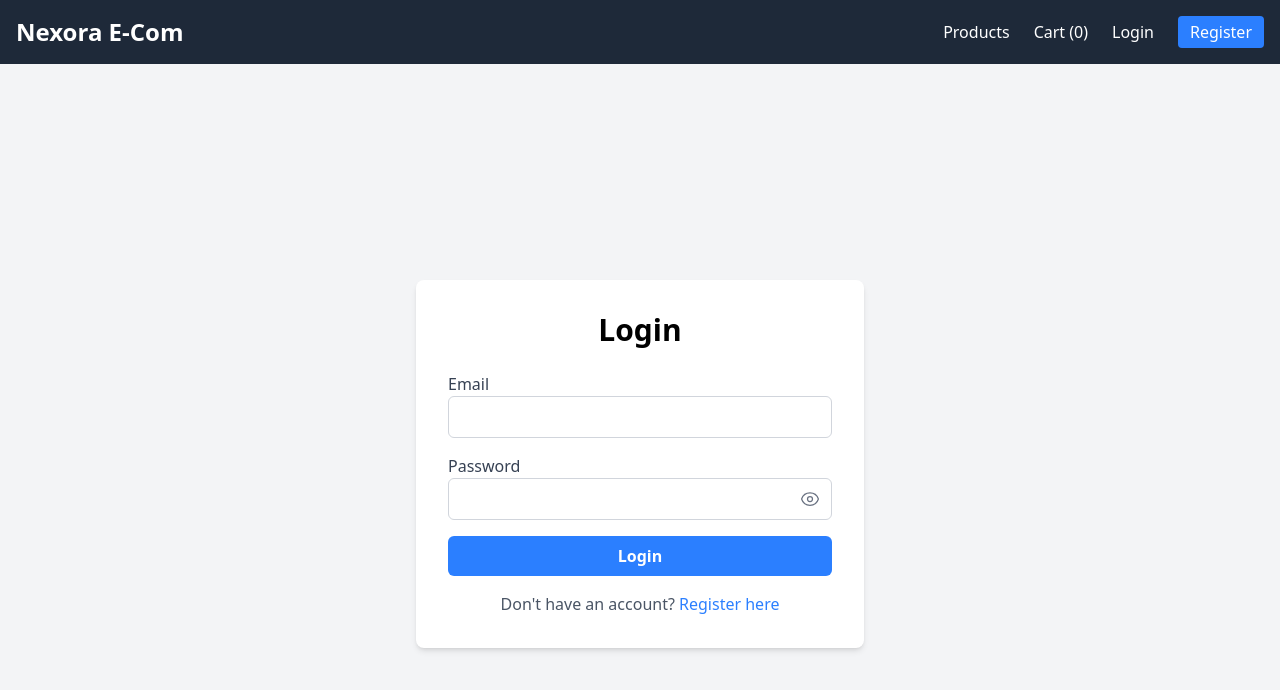
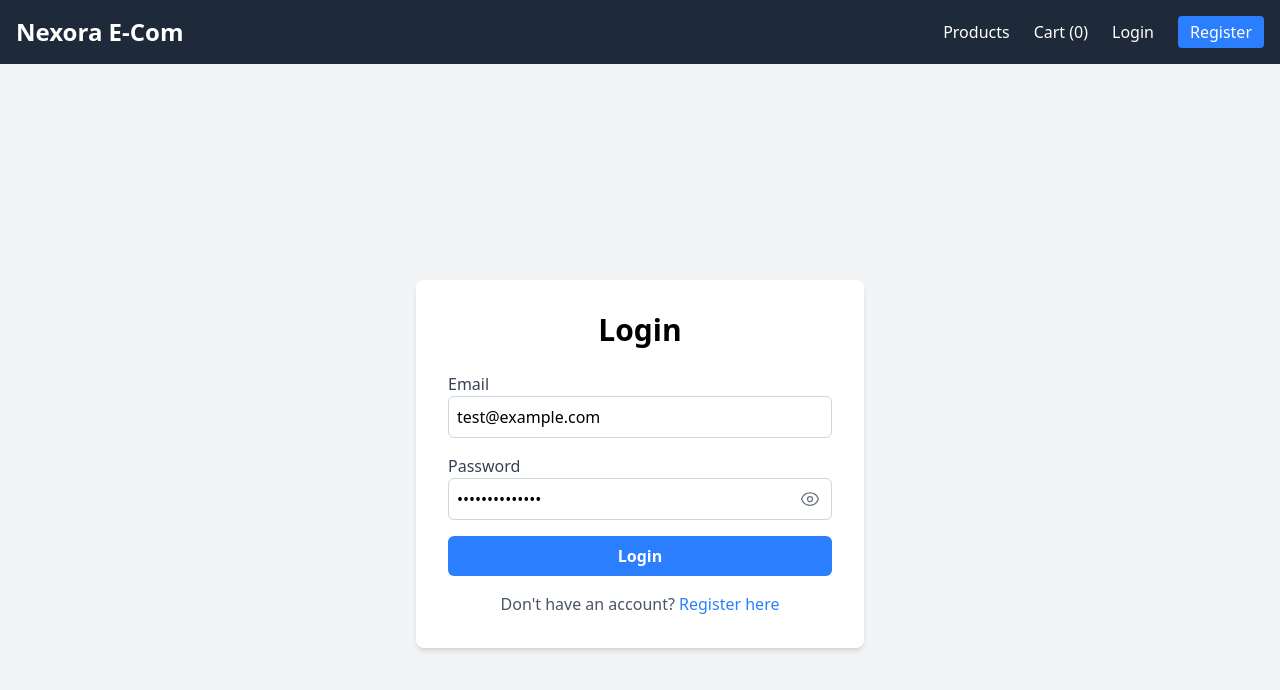
Before and after one commit to royalsrivastavagithub/nexora-mock-ecom-cart, a React (Vite) app in the folder frontend/: page /login in a window 1280 px wide. Shown: the top 690 px of the page. Built offline with nearby package versions, Linux system fonts and the light colour scheme; no server answers.

Commit message:
easy login for checker

```diff
--- a/frontend/src/pages/LoginPage.jsx
+++ b/frontend/src/pages/LoginPage.jsx
@@ -12,8 +12,8 @@ const LoginPage = () => {
   }
 
   const [formData, setFormData] = useState({
-    email: '',
-    password: '',
+    email: 'test@example.com',
+    password: 'Password123!@#',
   });
   const [showPassword, setShowPassword] = useState(false);
   const [error, setError] = useState(null);
```
